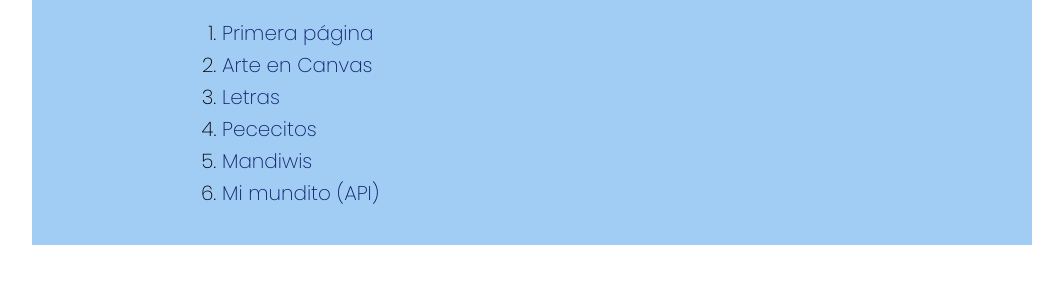
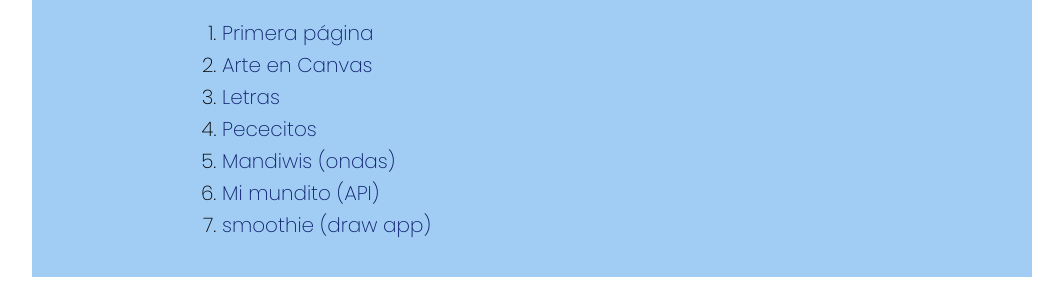
Before and after one commit to zero-onlin3/graficas_compclass, a plain HTML site: page index.html in a window 1280 px wide. Shown: the part 633-918 px from the top of the page, without its empty margins (108-1171 px from the left). Before the commit the page ends 886 px from the top, so only its background shows below. Drawn offline with Linux system fonts and the light colour scheme; a web font is replaced by a local one.

Commit message:
Update index.html

```diff
--- a/index.html
+++ b/index.html
@@ -67,8 +67,9 @@
             <li><a href="canvas01/canvas.html"> Arte en Canvas</a></li>
             <li><a href="letras01/letras.html"> Letras </a></li>
             <li><a href="bolita/bolita.html"> Pececitos </a></li>
-            <li><a href="ondas/ondas.html"> Mandiwis </a></li>
+            <li><a href="ondas/ondas.html"> Mandiwis (ondas) </a></li>
             <li><a href="dibujito/dibujito.html"> Mi mundito (API) </a></li>
+            <li><a href="draw/draw2.html"> smoothie (draw app) </a></li>
         </ol>
         <br>
         <br>
```
